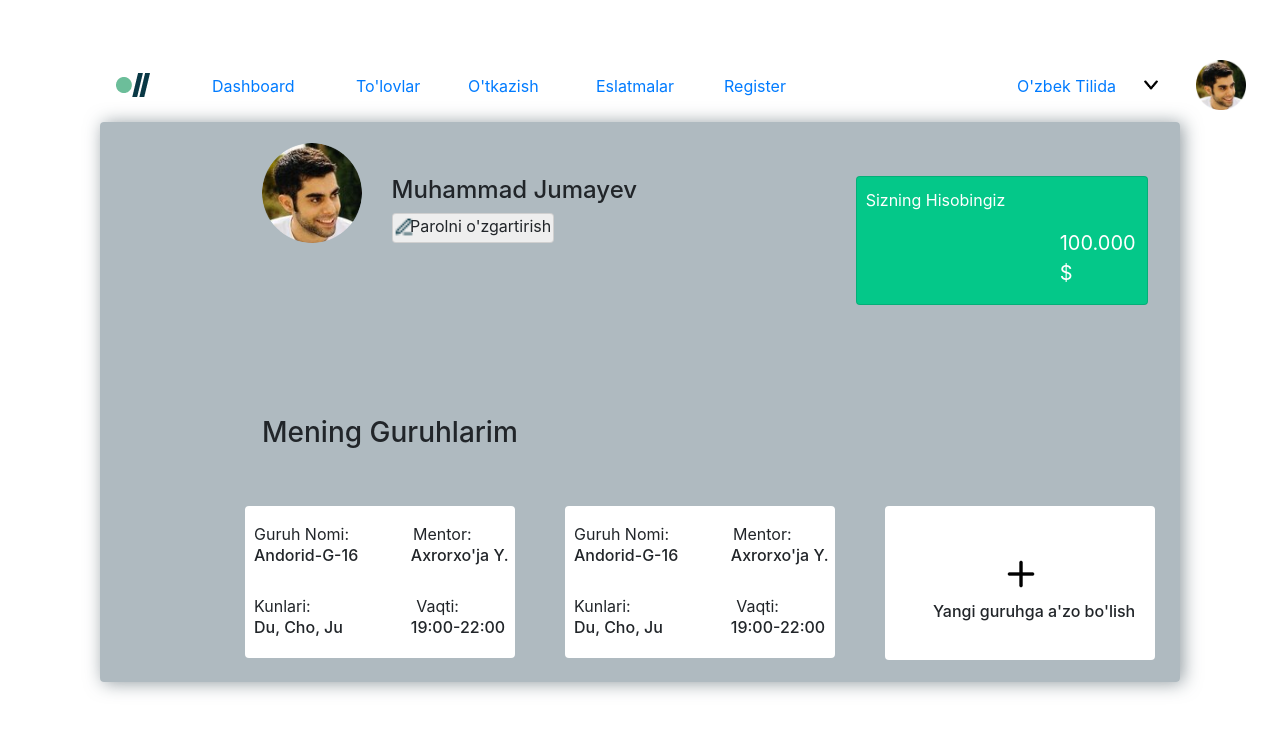
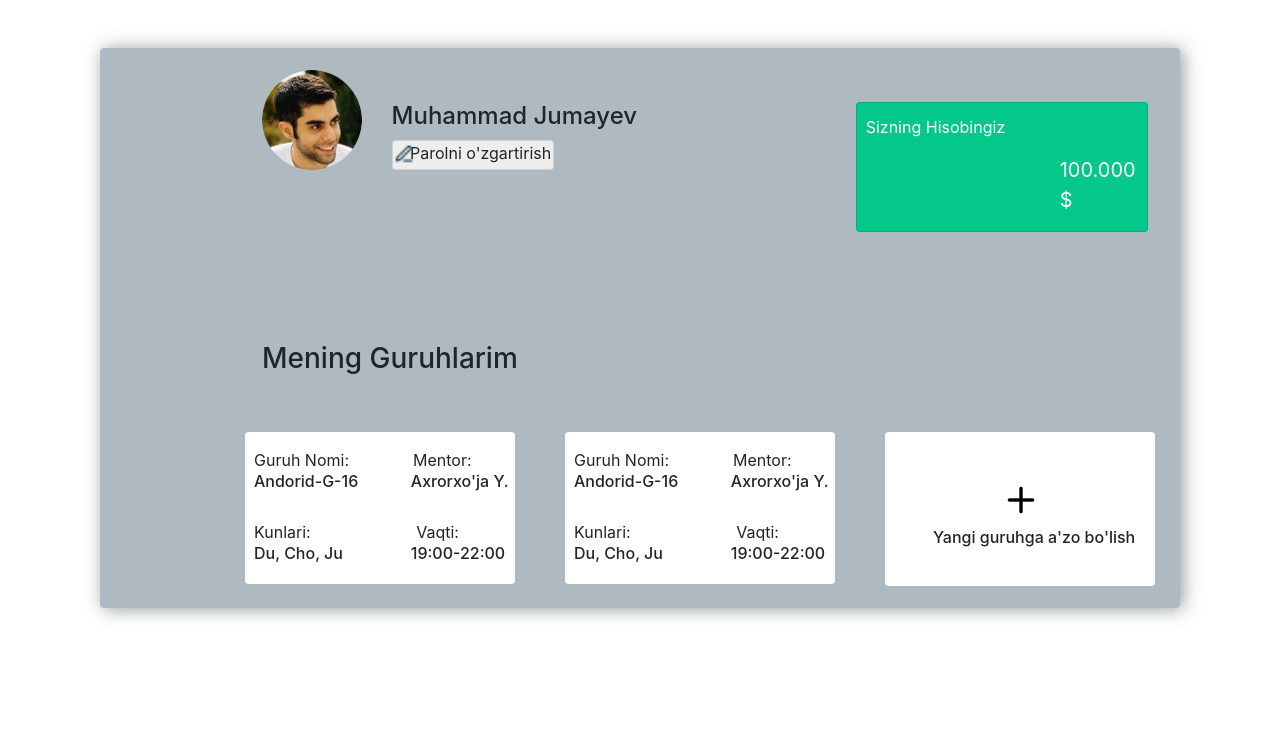
Before and after one commit to Anvar16/Test2, a plain HTML site: page index.html in a window 1280 px wide. Drawn offline with Linux system fonts and the light colour scheme.

Commit message:
Update index.html

```diff
--- a/index.html
+++ b/index.html
@@ -9,17 +9,7 @@
 <body>
 <div class="container mt-5">
     <div class="col-12">
-        <div class="navbar">
-            <img src="img/pdp-logo.png" alt="">
-            <p class="ml1"><a href="#">Dashboard</a></p>
-            <p class="ml"><a href="#">To'lovlar</a></p>
-            <p class="ml2"><a href="#">O'tkazish</a></p>
-            <p class="ml3"><a href="#">Eslatmalar</a></p>
-            <p class="ml4"><a href="#">Register</a></p>
-            <p class="mr-5"><a href="#">O'zbek Tilida</a></p>
-            <img class="img1" src="img/3994355_arrow_bottom_down_downward_navigation_icon.png" alt="">
-            <img class="img3" src="img/student.png" alt="">
-        </div>
+
     </div>
     <div class="col-12">
         <div class="card card2">
```
